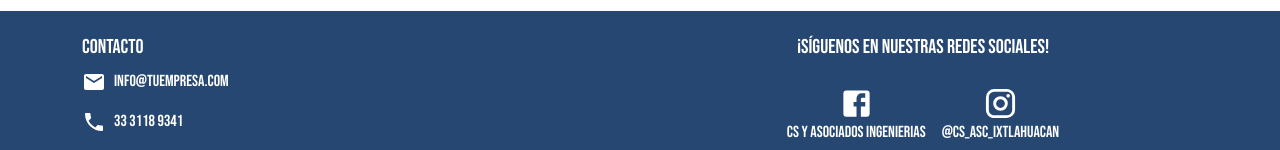
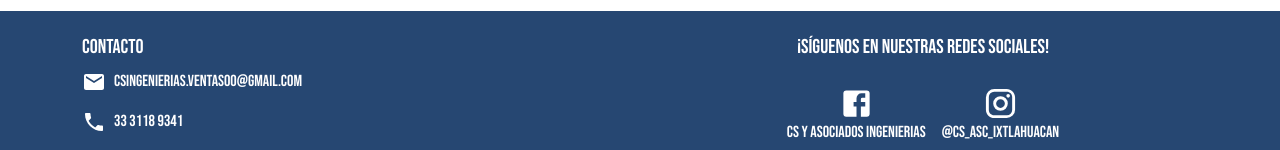
Before and after one commit to Oscar009/csingenierias, a Next.js app: page /projects in a window 1280 px wide. Shown: the part 325-475 px from the top of the page. Built offline with nearby package versions, Linux system fonts and the light colour scheme.

Commit message:
Update Footer.tsx

```diff
--- a/app/components/Footer/Footer.tsx
+++ b/app/components/Footer/Footer.tsx
@@ -20,7 +20,7 @@ export const FooterComponent = () => {
             {/* Correo electrónico */}
             <Box sx={{ display: "flex", alignItems: "center" }}>
               <EmailIcon />
-              <Typography sx={{ marginInline: 1 }}>info@tuempresa.com</Typography>
+              <Typography sx={{ marginInline: 1 }}>csingenierias.ventas00@gmail.com</Typography>
             </Box>
             {/* Teléfono */}
             <Box sx={{ display: "flex", alignItems: "center" }}>
```
